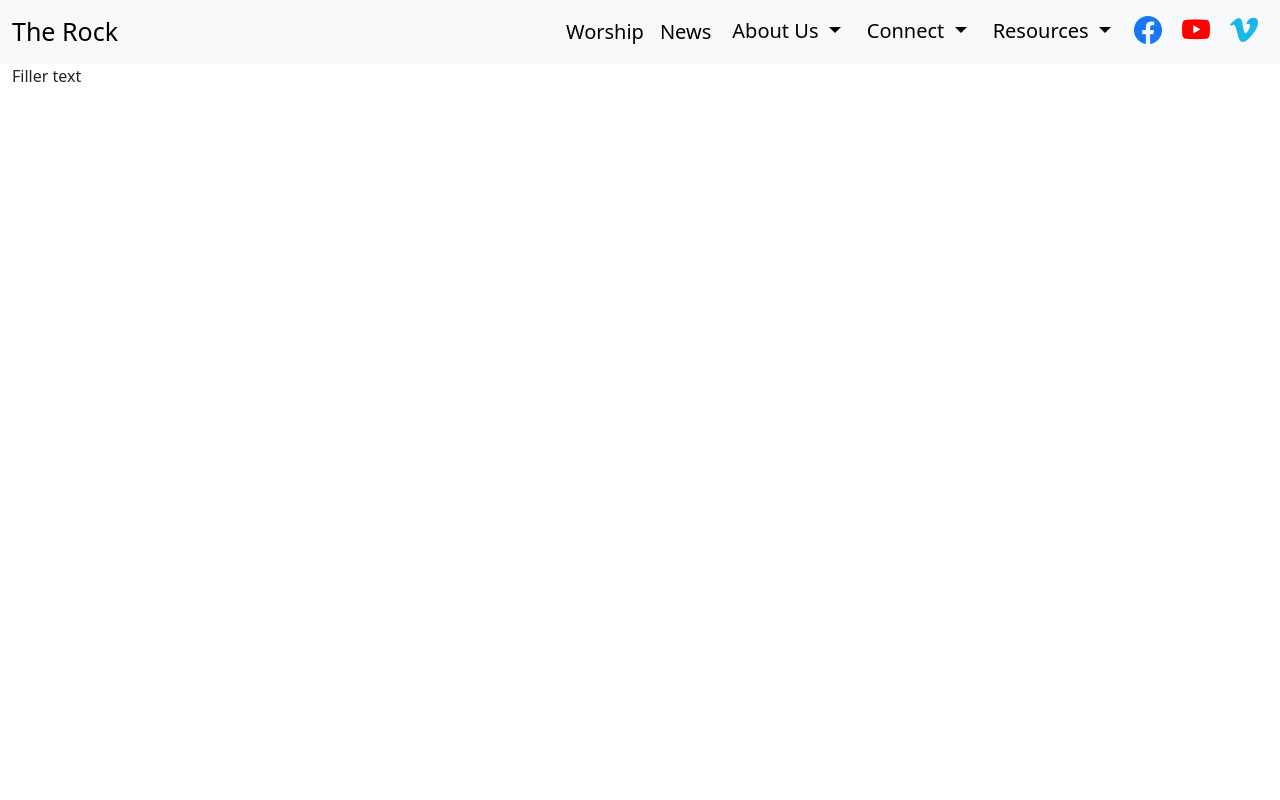
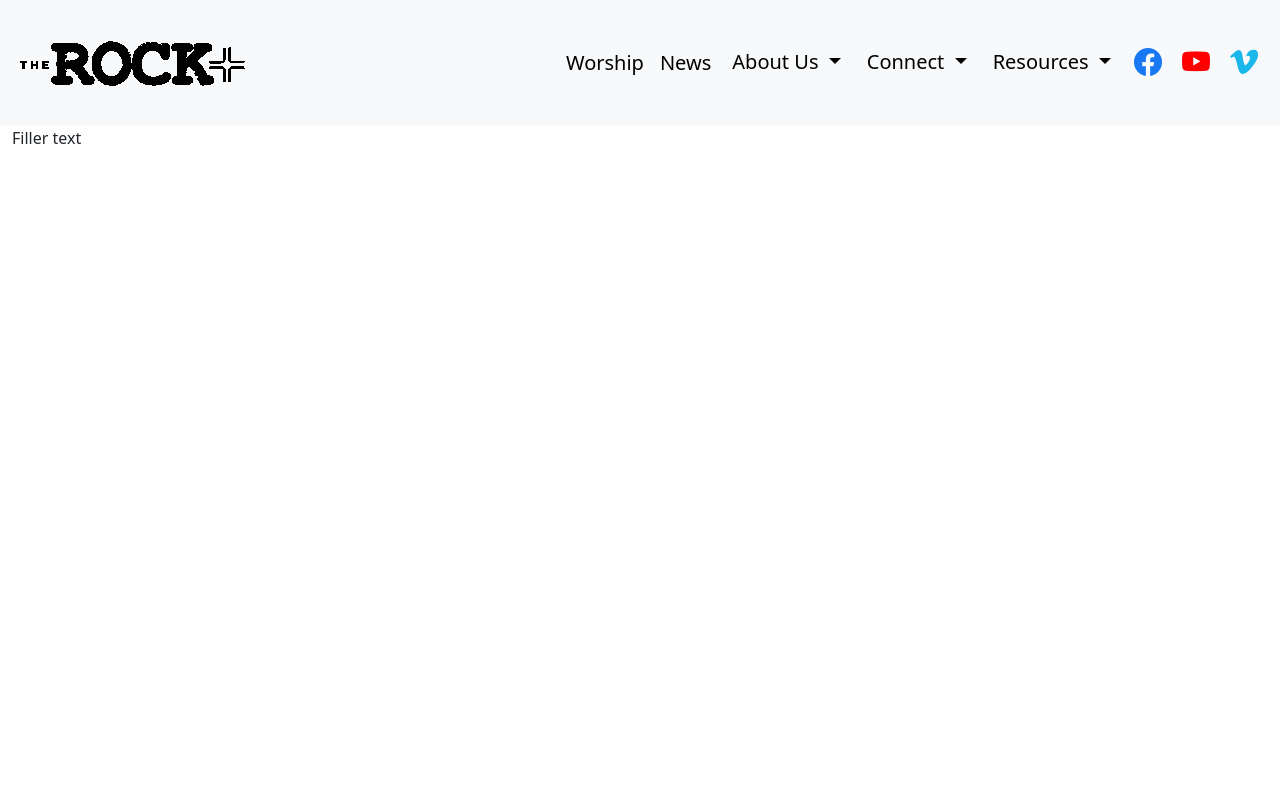
Before and after one commit to andrewkbrandt/WebRock, a plain HTML site: page Template.html in a window 1280 px wide. Shown: the top 800 px of the page. Drawn offline with nearby package versions, Linux system fonts and the light colour scheme.

Commit message:
Updated logo to black

```diff
--- a/Template.html
+++ b/Template.html
@@ -18,15 +18,14 @@
     <!-- Standard navigation bar -->
     <!--
       TODO:
-      Fix The Rock icon- saved PNG from existing site but opacity is way off.
       Find how to have icons sourced from local repo files and not CDN.
       Add current page indication(?)
       Stylize(?)
     -->
     <nav class="navbar navbar-expand-lg sticky-top bg-body-tertiary">
         <div class="container-fluid">
-          <a class="navbar-brand" href="index.html">The Rock
-            <!-- <img src="assets/custom-icons/ROCK_white-241x100.png" alt="The Rock"> -->
+          <a class="navbar-brand" href="index.html">
+            <img src="assets/custom-icons/rock_logo.png" alt="The Rock">
           </a>
           <button class="navbar-toggler" type="button" data-bs-toggle="collapse" data-bs-target="#navbarNavDropdown" aria-controls="navbarNavDropdown" aria-expanded="false" aria-label="Toggle navigation">
             <span class="navbar-toggler-icon"></span>
```
Also changed, not shown: assets/custom-icons/rock_logo.png (added).
